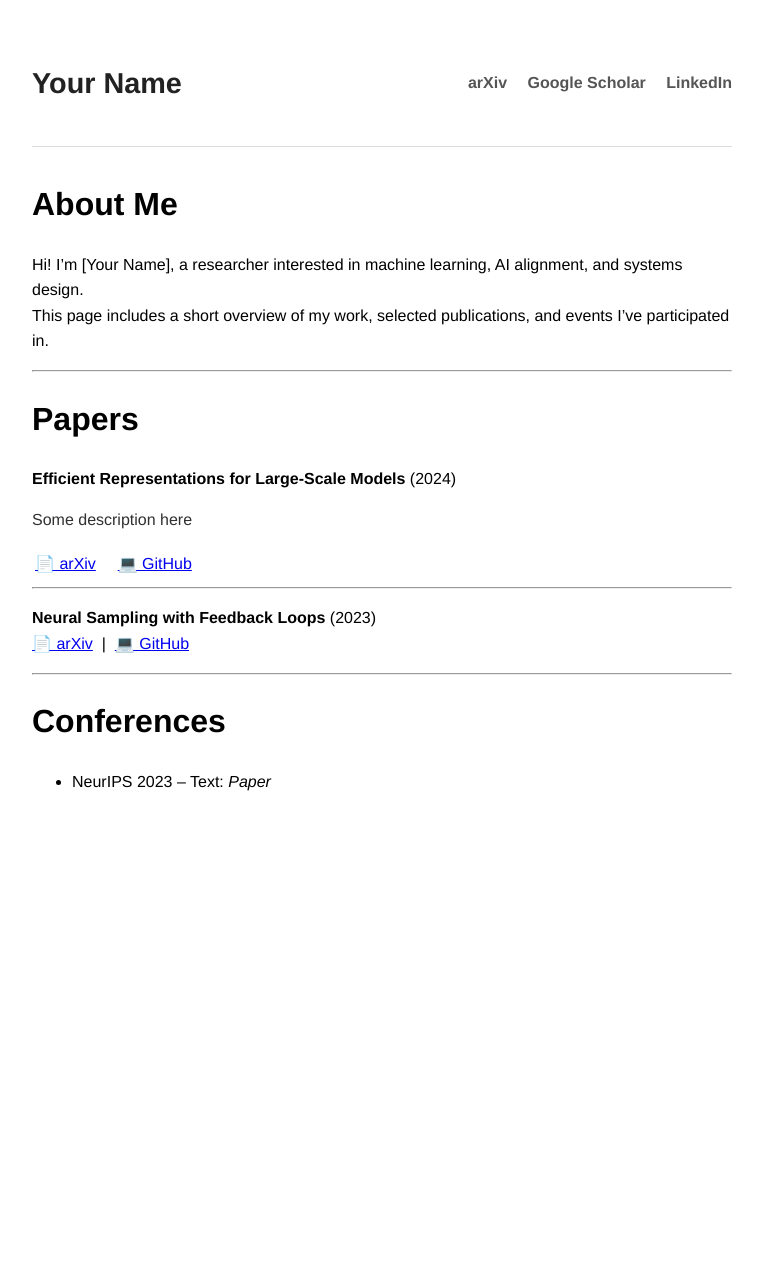
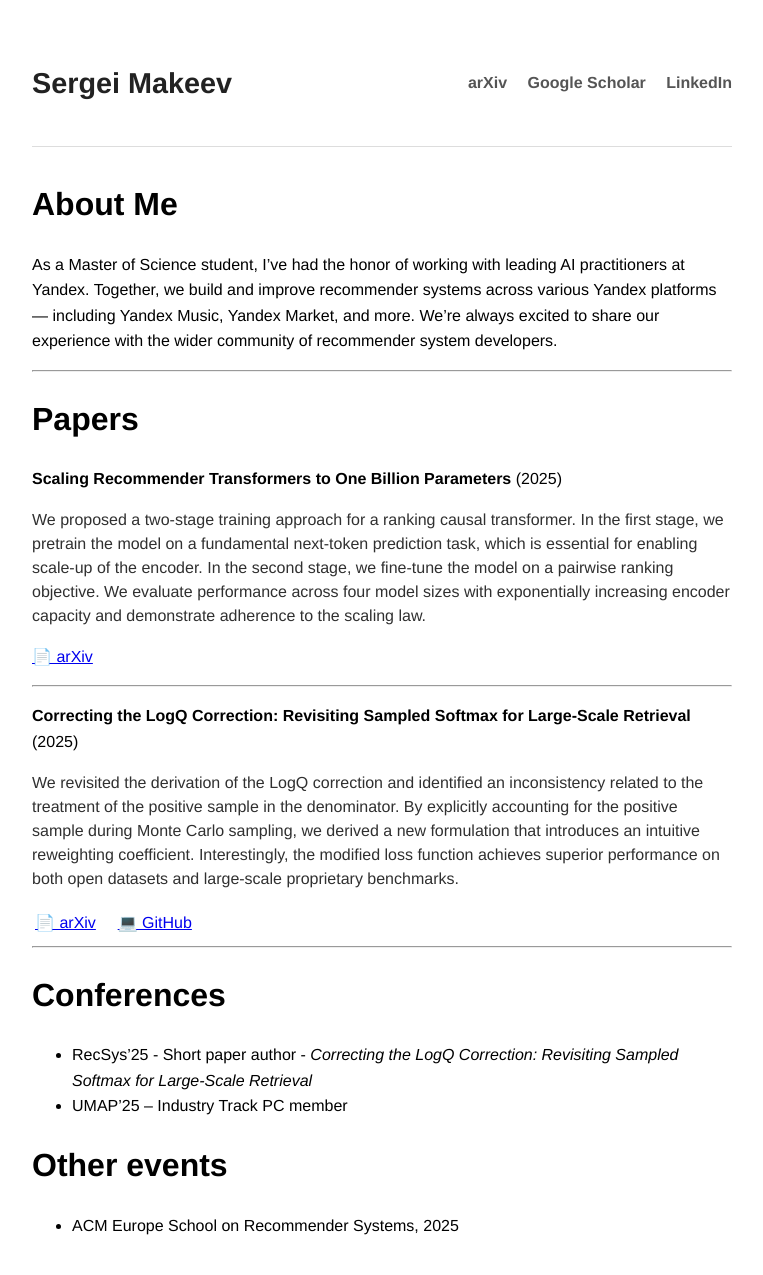
Before and after one commit to neuralsrg/neuralsrg.github.io, a Jekyll site: the page built from index.md, in a window 1280 px wide. Shown: the whole page, without its empty margins (258-1021 px from the left). Built offline with Jekyll 4.4.1, drawn with Linux system fonts in a browser that asks for light colours; before the commit the page ends 900 px from its top, so only the background shows below that.

Commit message:
Update descriptions

```diff
--- a/_config.yml
+++ b/_config.yml
@@ -1,4 +1,4 @@
-title: Your Name
+title: Sergei Makeev
 description: 2025
 theme: minima
 
@@ -10,6 +10,6 @@ include:
 
 minima:
   social_links:
-    - { platform: arxiv,      user_url: "https://arxiv.org/a/your_arxiv_id.html", name: "arXiv" }
-    - { platform: google_scholar, user_url: "https://scholar.google.com/citations?user=your_id", name: "Google Scholar" }
-    - { platform: linkedin,   user_url: "https://www.linkedin.com/in/your-profile", name: "LinkedIn" }
+    - { platform: arxiv,      user_url: "https://arxiv.org/search/cs?searchtype=author&query=Makeev,+S", name: "arXiv" }
+    - { platform: google_scholar, user_url: "https://scholar.google.com/citations?user=rOJPT8oAAAAJ&hl=en&oi=sra", name: "Google Scholar" }
+    - { platform: linkedin,   user_url: "https://www.linkedin.com/in/sergei-makeev-464210377/", name: "LinkedIn" }
--- a/index.md
+++ b/index.md
@@ -5,29 +5,38 @@ title: Home
 
 # About Me
 
-Hi! I’m [Your Name], a researcher interested in machine learning, AI alignment, and systems design.
-This page includes a short overview of my work, selected publications, and events I've participated in.
+As a Master of Science student, I’ve had the honor of working with leading AI practitioners at Yandex. Together, we build and improve recommender systems across various Yandex platforms — including Yandex Music, Yandex Market, and more. We’re always excited to share our experience with the wider community of recommender system developers.
 
 ---
 
 # Papers
 
-**Efficient Representations for Large-Scale Models** (2024)
+**Scaling Recommender Transformers to One Billion Parameters** (2025)
 
 <p class="paper-desc">
-Some description here
+We proposed a two-stage training approach for a ranking causal transformer. In the first stage, we pretrain the model on a fundamental next-token prediction task, which is essential for enabling scale-up of the encoder. In the second stage, we fine-tune the model on a pairwise ranking objective. We evaluate performance across four model sizes with exponentially increasing encoder capacity and demonstrate adherence to the scaling law.
 </p>
 
-[📄 arXiv](https://arxiv.org/abs/1234.56789) &nbsp;|&nbsp; [💻 GitHub](https://github.com/yourname/paper-repo)
+[📄 arXiv](https://www.arxiv.org/abs/2507.15994)
 
 ---
 
-**Neural Sampling with Feedback Loops** (2023)
-[📄 arXiv](https://arxiv.org/abs/2345.67891) &nbsp;|&nbsp; [💻 GitHub](https://github.com/yourname/another-repo)
+**Correcting the LogQ Correction: Revisiting Sampled Softmax for Large-Scale Retrieval** (2025)
+
+<p class="paper-desc">
+We revisited the derivation of the LogQ correction and identified an inconsistency related to the treatment of the positive sample in the denominator. By explicitly accounting for the positive sample during Monte Carlo sampling, we derived a new formulation that introduces an intuitive reweighting coefficient. Interestingly, the modified loss function achieves superior performance on both open datasets and large-scale proprietary benchmarks.
+</p>
+
+[📄 arXiv](https://arxiv.org/abs/2507.09331) &nbsp;|&nbsp; [💻 GitHub](https://github.com/NonameUntitled/logq)
 
 
 ---
 
 # Conferences
 
-- NeurIPS 2023 – Text: *Paper*
+- RecSys'25 - Short paper author - *Correcting the LogQ Correction: Revisiting Sampled Softmax for Large-Scale Retrieval*
+- UMAP'25 – Industry Track PC member
+
+# Other events
+
+- ACM Europe School on Recommender Systems, 2025
```
